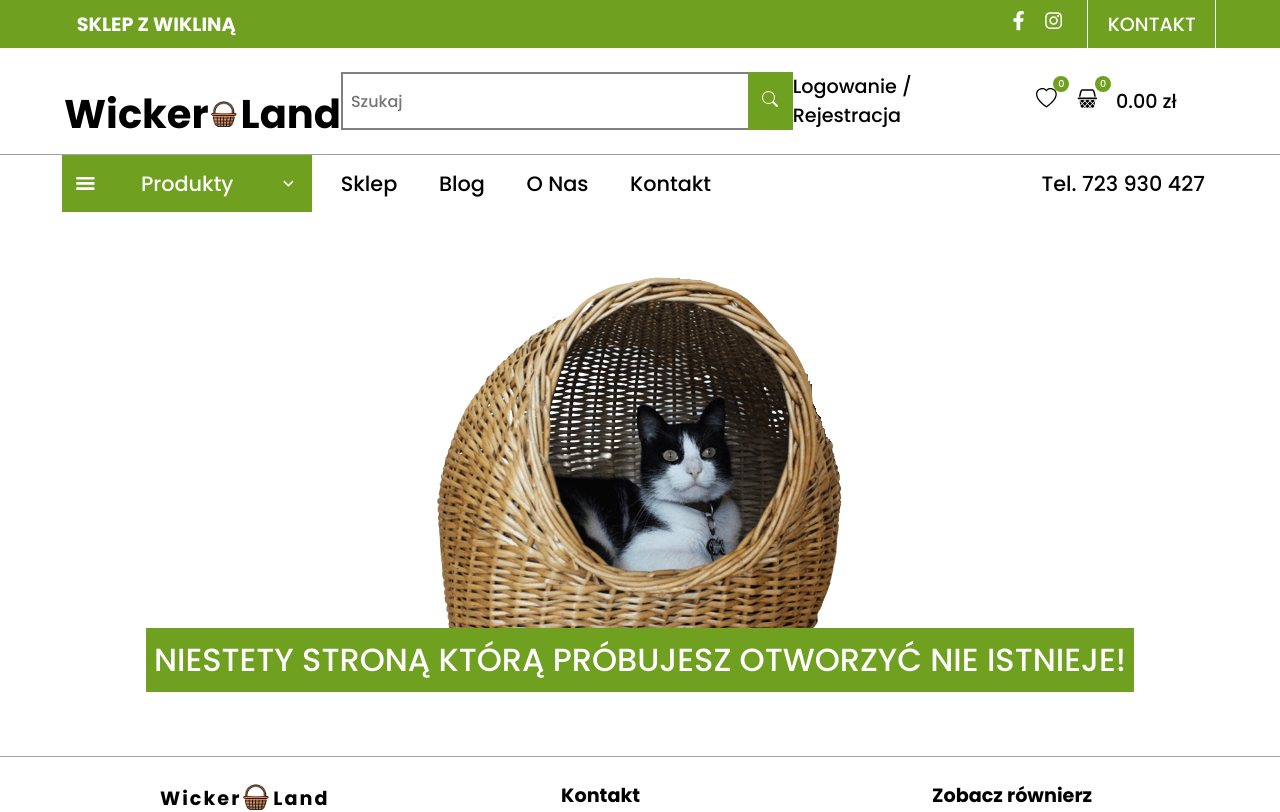
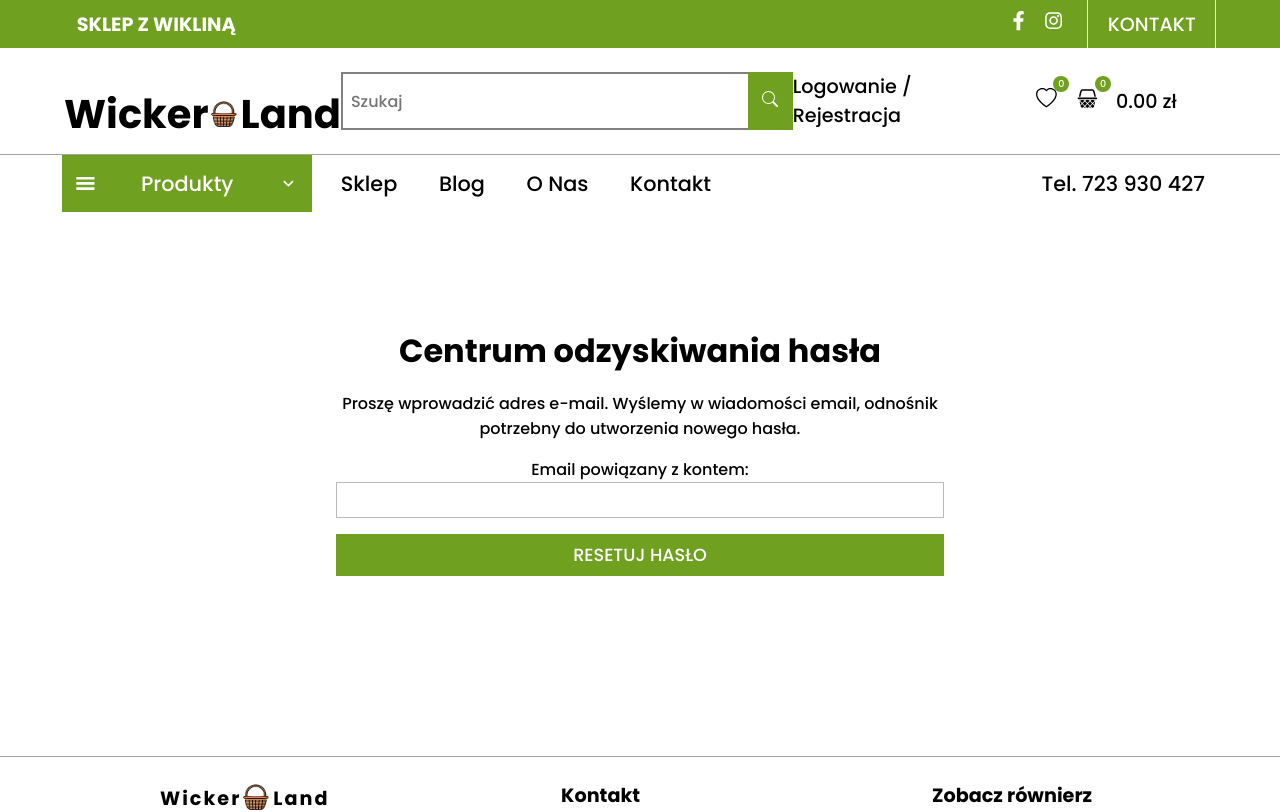
Before and after one commit to Desparion7/Wickerland, a React (Vite) app: page /odzyskanie in a window 1280 px wide. Shown: the top 812 px of the page. Built offline with nearby package versions, Linux system fonts and the light colour scheme; no server answers.

Commit message:
create Recovery password screen

```diff
--- a/src/App.tsx
+++ b/src/App.tsx
@@ -15,6 +15,7 @@ import PolicyScreen from './screens/PolicyScreen';
 import FavoritesScreen from './screens/FavoritesScreen';
 import OrderScreen from './screens/OrderScreen';
 import PaymentScreen from './screens/PaymentScreen';
+import PasswordRecoveryScreen from './screens/PasswordRecoveryScreen';
 
 const router = createBrowserRouter([
   {
@@ -92,6 +93,10 @@ const router = createBrowserRouter([
         path: '/polityka',
         element: <PolicyScreen />,
       },
+      {
+        path: '/odzyskanie',
+        element: <PasswordRecoveryScreen />,
+      },
     ],
   },
 ]);
--- a/src/components/Header/LoginMenu.module.css
+++ b/src/components/Header/LoginMenu.module.css
@@ -68,6 +68,10 @@
 .loginMenu__main button:hover {
   background-color: var(--button-bg-hover);
 }
+.loginMenu__main_link {
+  display: flex;
+  justify-content: end;
+}
 .loginMenu__main_restore {
   margin-right: 2rem;
   text-align: end;
--- a/src/components/Header/LoginMenu.tsx
+++ b/src/components/Header/LoginMenu.tsx
@@ -1,6 +1,6 @@
 import { useState } from 'react';
 import { useDispatch } from 'react-redux';
-import { useNavigate } from 'react-router-dom';
+import { useNavigate, Link } from 'react-router-dom';
 import { RiCloseFill } from 'react-icons/ri';
 import styles from './LoginMenu.module.css';
 import { toggleLoginMenuView } from '../../app/slices/slideMenuSlice';
@@ -147,8 +147,17 @@ const LoginMenu = () => {
         </form>
         {!email && (
           <>
-            {' '}
-            <p className={styles.loginMenu__main_restore}>Zapomniałeś hasła?</p>
+            <Link
+              to="/odzyskanie"
+              className={styles.loginMenu__main_link}
+              onClick={() => {
+                handlerHideMenu();
+              }}
+            >
+              <p className={styles.loginMenu__main_restore}>
+                Zapomniałeś hasła?
+              </p>
+            </Link>
             <div className={styles.loginMenu__main_sigupBox}>
               <p>Nie masz jeszcze konta ?</p>
               <button
--- a/src/components/ShopScreen/PriceFilterMobile.tsx
+++ b/src/components/ShopScreen/PriceFilterMobile.tsx
@@ -20,7 +20,7 @@ const PriceFilterMobile = ({ setIsFilterMenu }: PropsType) => {
     setFilterMenuAnimation(styles.hide_menu);
   }, [setIsFilterMenu]);
 
-  // use efekt to close mobile menu when click on link.
+  // useEffect to close mobile menu when click on link.
   useEffect(() => {
     if (window.location.pathname !== initialPath) {
       handlerHideMenu();
--- /dev/null
+++ b/src/screens/PasswordRecoveryScreen.module.css
@@ -0,0 +1,53 @@
+.passwordRecovery {
+  display: flex;
+  justify-content: center;
+  align-items: center;
+  flex-direction: column;
+  min-height: 60vh;
+  padding: 2rem;
+}
+.passwordRecovery h1 {
+  font-size: 1.5rem;
+  margin-bottom: 1rem;
+  text-align: center;
+}
+.passwordRecovery form {
+  display: flex;
+  flex-direction: column;
+  text-align: center;
+}
+.passwordRecovery form p {
+  margin-bottom: 1rem;
+}
+.passwordRecovery form input {
+  font-size: 1rem;
+  margin-bottom: 1rem;
+  padding: 0.3rem;
+  border: 1px solid rgb(184, 184, 184);
+}
+.passwordRecovery form button {
+  text-transform: uppercase;
+  padding: 0.5rem 1rem;
+  font-size: 1.1rem;
+  border: none;
+  color: var(--text-color);
+  background-color: var(--main-background-color);
+  cursor: pointer;
+  transition: background-color 0.4s;
+}
+.passwordRecovery form button:hover {
+  background-color: var(--button-bg-hover);
+}
+.error_input::placeholder {
+  font-size: 0.8rem;
+  color: var(--error-text);
+}
+
+@media screen and (min-width: 600px) {
+  .passwordRecovery h1 {
+    font-size: 2rem;
+  }
+  .passwordRecovery form {
+    width: 50%;
+  }
+}
--- /dev/null
+++ b/src/screens/PasswordRecoveryScreen.tsx
@@ -0,0 +1,43 @@
+import { useState } from 'react';
+import styles from './PasswordRecoveryScreen.module.css';
+
+const PasswordRecoveryScreen = () => {
+  const [email, setEmail] = useState('');
+  const [emailError, setEmailError] = useState(false);
+  const handlerRecovery = (e: React.FormEvent<HTMLFormElement>) => {
+    e.preventDefault();
+    if (email === '') {
+      setEmailError(true);
+    }
+  };
+
+  return (
+    <section className={styles.passwordRecovery}>
+      <h1>Centrum odzyskiwania hasła</h1>
+      <form
+        onSubmit={(e) => {
+          handlerRecovery(e);
+        }}
+      >
+        <p>
+          Proszę wprowadzić adres e-mail. Wyślemy w wiadomości email, odnośnik
+          potrzebny do utworzenia nowego hasła.
+        </p>
+        <label htmlFor="email_revocery">Email powiązany z kontem:</label>
+        <input
+          type="email"
+          id="email_revocery"
+          value={email}
+          className={emailError ? styles.error_input : ''}
+          placeholder={emailError ? 'Pole wymagane' : ''}
+          onChange={(e) => {
+            setEmail(e.target.value);
+          }}
+        />
+        <button type="submit">Resetuj hasło</button>
+      </form>
+    </section>
+  );
+};
+
+export default PasswordRecoveryScreen;
```
